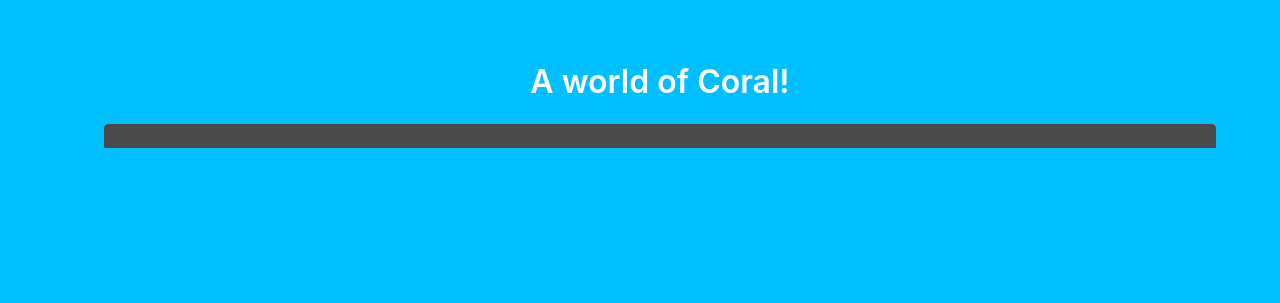
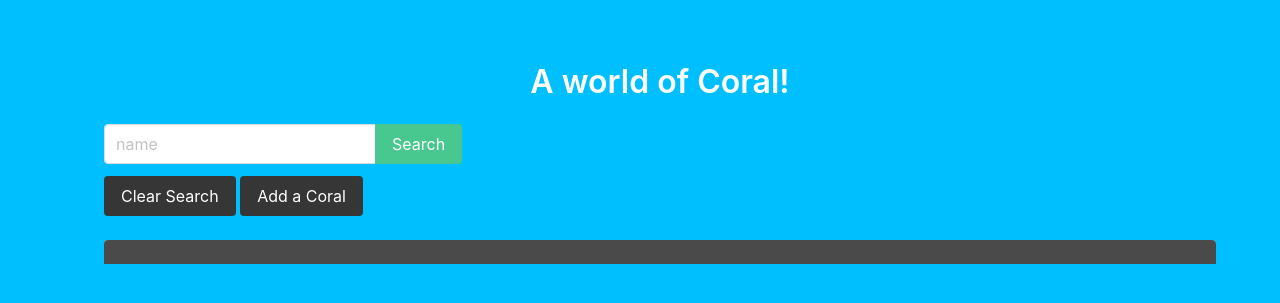
Before and after one commit to Shak94/Marine_app, a Django app: page /coral/ in a window 1280 px wide. Shown: the part 52-355 px from the top of the page. Run offline with Django 4.2, Linux system fonts and the light colour scheme; data that the repository does not hold is empty.

Commit message:
Saved progress

```diff
--- a/main_app/templates/coral_list.html
+++ b/main_app/templates/coral_list.html
@@ -6,6 +6,21 @@
 {% block content %}
 
 <h1 class="title pt-5">A world of Coral!</h1>
+<form class="mb-5" method="get">
+  <div class="field has-addons">
+    <div class="control">
+      <!--  Our input will search by name of coral  -->
+      <input class="input" type="text" name="name" placeholder="name" />
+    </div>
+    <div class="control">
+      <input class="button is-success" type="submit" value="Search" />
+    </div>
+  </div>
+  <!--  This anchor tag will redirect back to coral list without a query param -->
+  <a class="button is-dark" href="{% url 'coral_list' %}">Clear Search</a>
+  <a class="button is-dark" href="{% url 'coral_create' %}">Add a Coral</a>
+</form>
+<div class="gallery">
 <div class="gallery">
   {% for coral in corals %}
   <a href="{% url 'coral_detail' coral.pk %}">
```
Also changed, not shown: marine_project/settings.py (+13 -5 lines), 1 other file.
